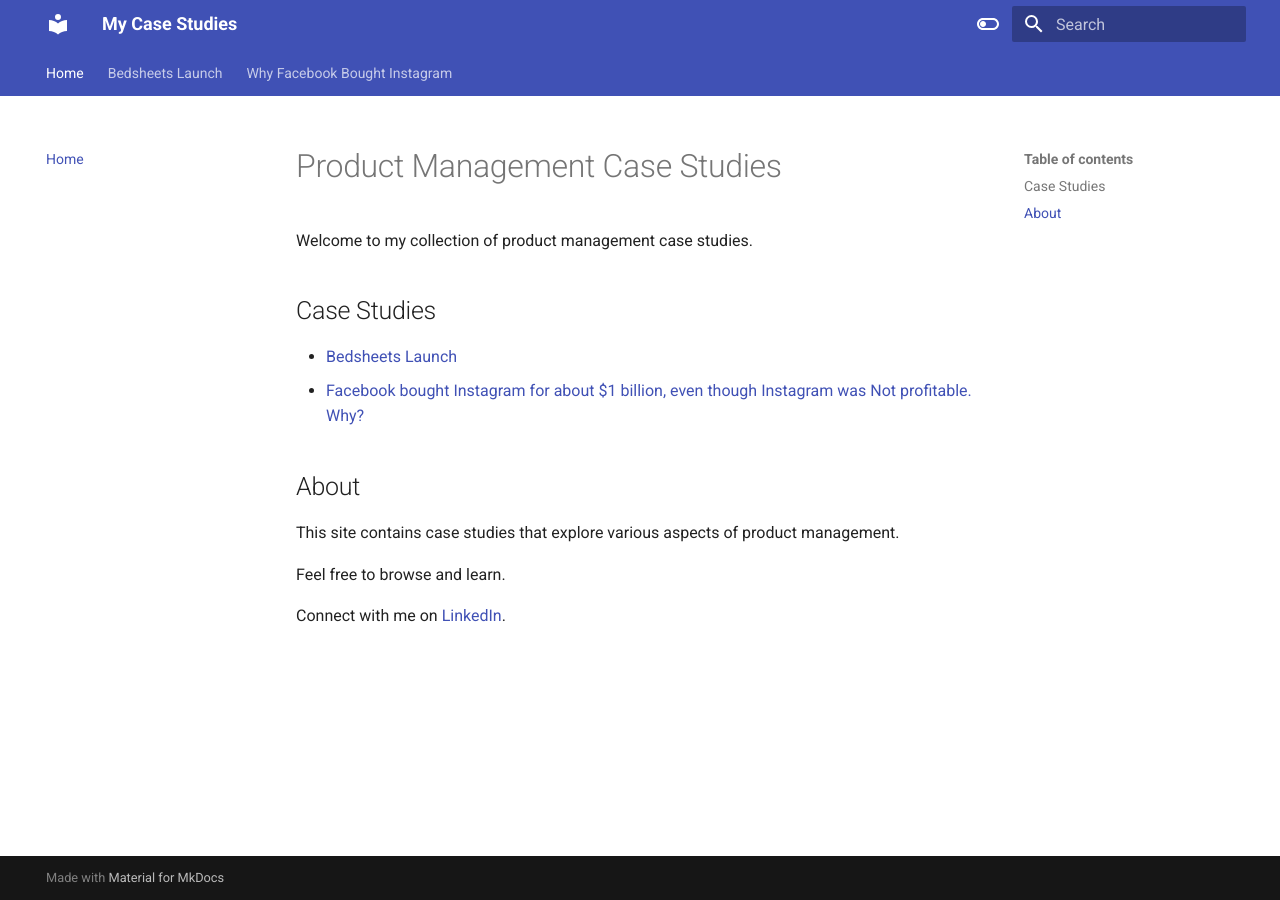
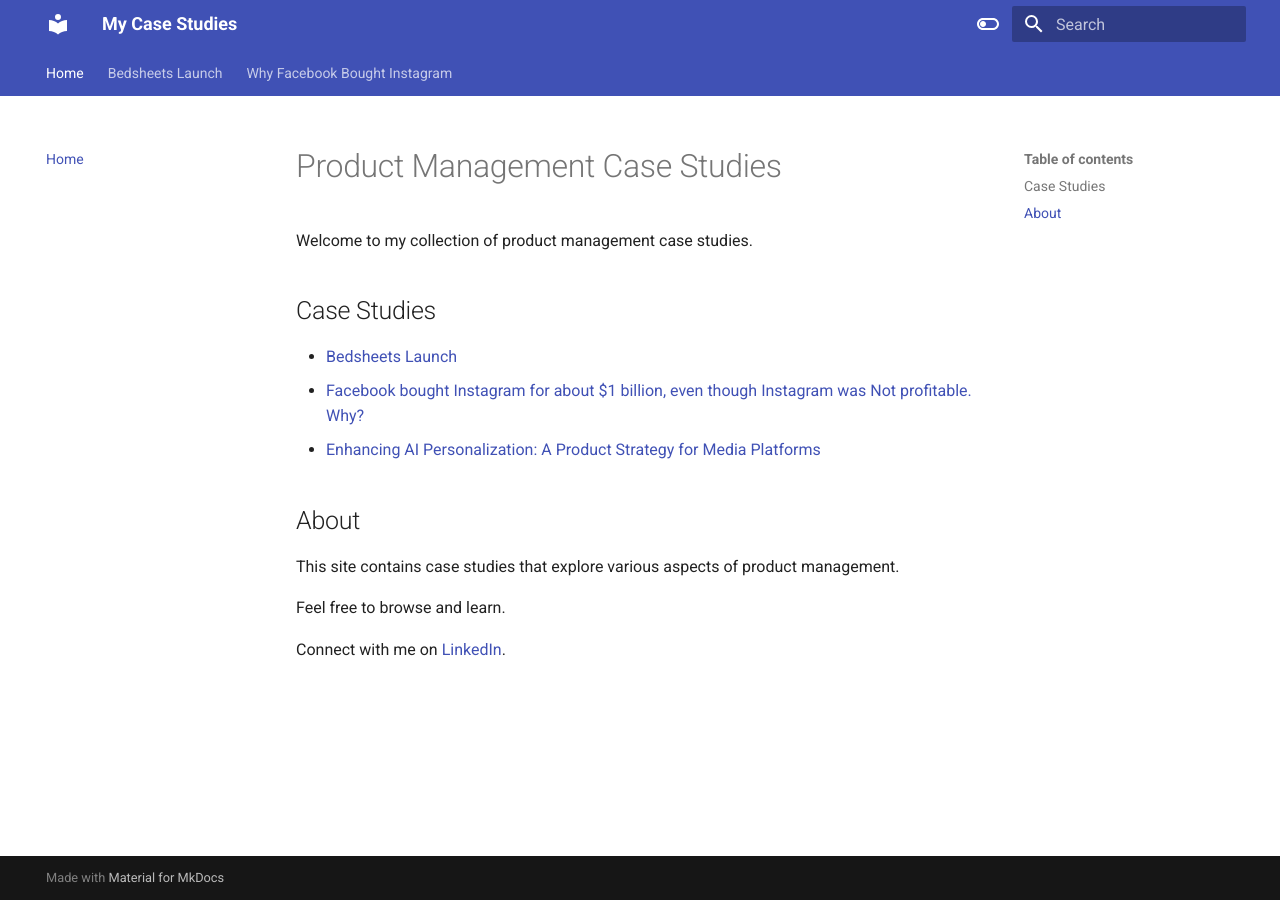
Before and after one commit to naveedhsk/ai-reliability-rag, an MkDocs documentation site: the page built from docs/index.md, in a window 1280 px wide. Built offline with MkDocs 1.6.1 and Material for MkDocs 9.7.7, drawn with Linux system fonts in a browser that asks for light colours.

Commit message:
Update index.md

```diff
--- a/docs/index.md
+++ b/docs/index.md
@@ -6,6 +6,7 @@ Welcome to my collection of product management case studies.
 
 * [Bedsheets Launch](bedsheets.md)
 * [Facebook bought Instagram for about $1 billion, even though Instagram was Not profitable. Why?](instagram.md)
+* [Enhancing AI Personalization: A Product Strategy for Media Platforms](personalization.md)
 
 ## About
 
```
